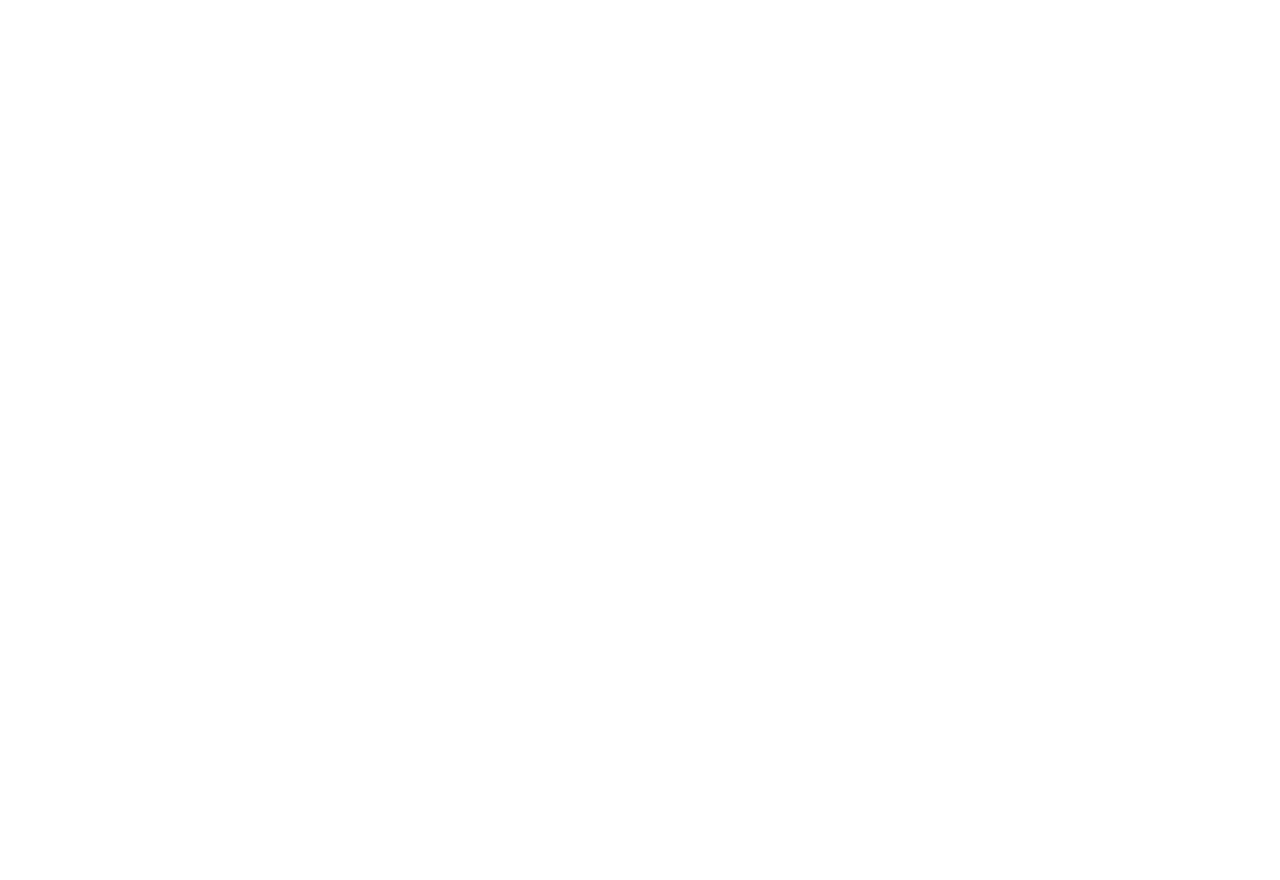
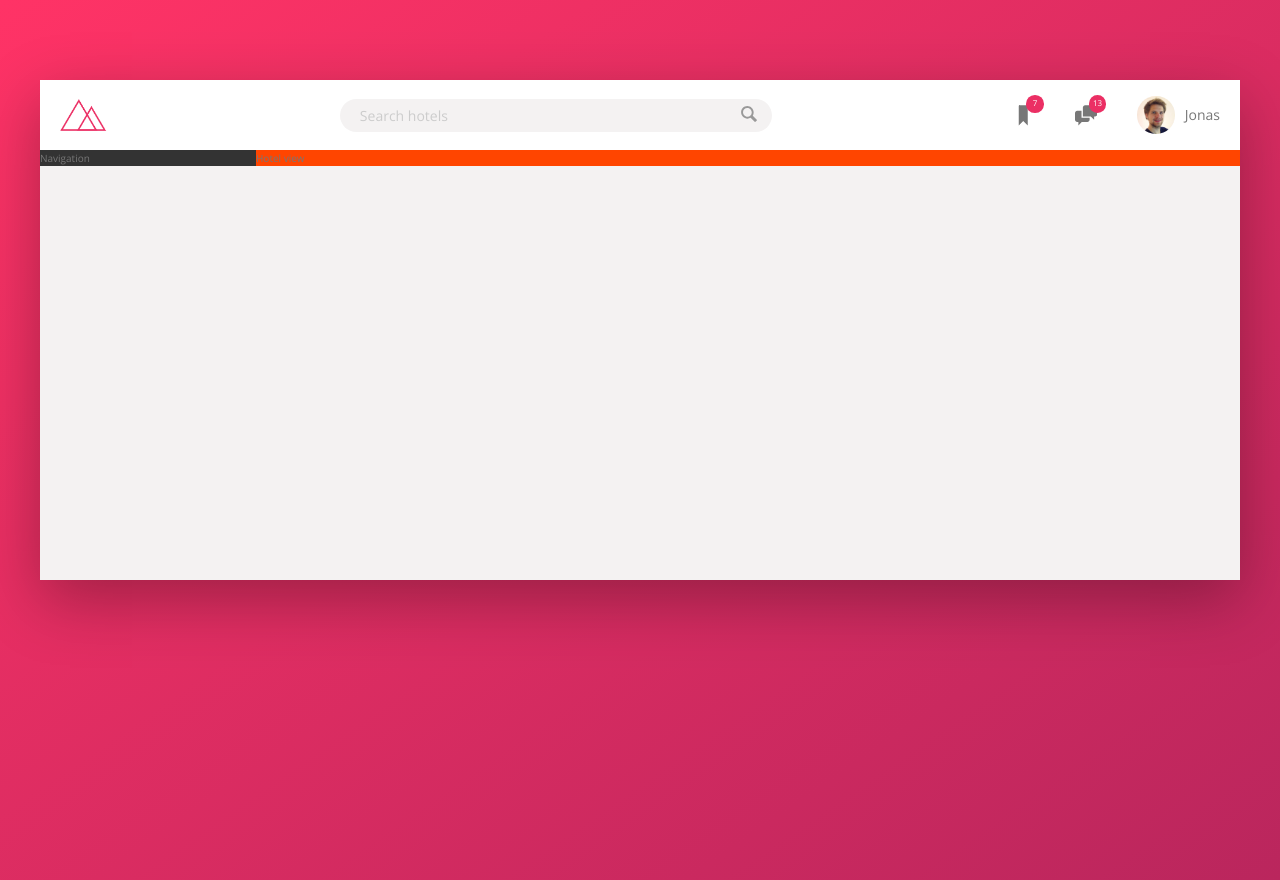
Before and after one commit to nikodem-bilczewski/trillo-page, a website: page index.html in a window 1280 px wide. Before the commit the page ends 800 px from the top, so only its background shows below. Drawn offline with nearby package versions, Linux system fonts and the light colour scheme.

Commit message:
add header component

```diff
--- a/index.html
+++ b/index.html
@@ -1,16 +1,63 @@
 <!DOCTYPE html>
 <html lang="en">
-    <head>
-        <meta charset="UTF-8">
-        <meta name="viewport" content="width=device-width, initial-scale=1.0">
+  <head>
+    <meta charset="UTF-8" />
+    <meta name="viewport" content="width=device-width, initial-scale=1.0" />
 
-        <link href="https://fonts.googleapis.com/css?family=Open+Sans:300,400,600" rel="stylesheet">
-        <link rel="stylesheet" href="css/style.css">
-        <link rel="shortcut icon" type="image/png" href="img/favicon.png">
+    <link
+      href="https://fonts.googleapis.com/css?family=Open+Sans:300,400,600"
+      rel="stylesheet"
+    />
+    <link rel="stylesheet" href="css/style.css" />
+    <link rel="shortcut icon" type="image/png" href="img/favicon.png" />
 
-        <title>trillo &mdash; Your all-in-one booking app</title>
-    </head>
-    <body>
+    <title>trillo &mdash; Your all-in-one booking app</title>
+  </head>
+  <body>
+    <div class="container">
+      <header class="header">
+        <img src="img/logo.png" alt="trillo logo" class="logo" />
 
-    </body>
+        <form action="" class="search">
+          <input
+            type="text"
+            class="search__input"
+            placeholder="Search hotels"
+          />
+          <button class="search__button">
+            <svg class="search__icon">
+              <use xlink:href="img/sprite.svg#icon-magnifying-glass"></use>
+            </svg>
+          </button>
+        </form>
+
+        <nav class="user-nav">
+          <div class="user-nav__icon-box">
+            <svg class="user-nav__icon">
+              <use xlink:href="img/sprite.svg#icon-bookmark"></use>
+            </svg>
+            <span class="user-nav__notification">7</span>
+          </div>
+          <div class="user-nav__icon-box">
+            <svg class="user-nav__icon">
+              <use xlink:href="img/sprite.svg#icon-chat"></use>
+            </svg>
+            <span class="user-nav__notification">13</span>
+          </div>
+          <div class="user-nav__user">
+            <img
+              src="img/user.jpg"
+              alt="User photo"
+              class="user-nav__user-photo"
+            />
+            <span class="user-nav__user-name">Jonas</span>
+          </div>
+        </nav>
+      </header>
+      <div class="content">
+        <nav class="sidebar">Navigation</nav>
+        <mian class="hotel-view"> Hotel view </mian>
+      </div>
+    </div>
+  </body>
 </html>
--- a/package.json
+++ b/package.json
@@ -17,7 +17,7 @@
   "devDependencies": {
     "autoprefixer": "^7.1.4",
     "concat": "^1.0.3",
-    "node-sass": "^4.5.3",
+    "node-sass": "^6.0.1",
     "npm-run-all": "^4.1.1",
     "postcss-cli": "^4.1.1"
   }
--- a/sass/main.scss
+++ b/sass/main.scss
@@ -1,17 +1,3 @@
-/*
-COLORS
-
-Primary: #eb2f64
-Primary light: #FF3366
-Primary dark: #BA265D
-
-Grey light 1: #faf9f9
-Grey light 2: #f4f2f2
-Grey light 3: #f0eeee
-Grey light 4: #ccc
-
-Grey dark 1: #333
-Grey dark 2: #777
-Grey dark 3: #999
-
-*/
+@import "base";
+@import "layout";
+@import "components";
```
Also changed, not shown: css/style.css, 1 other file.
